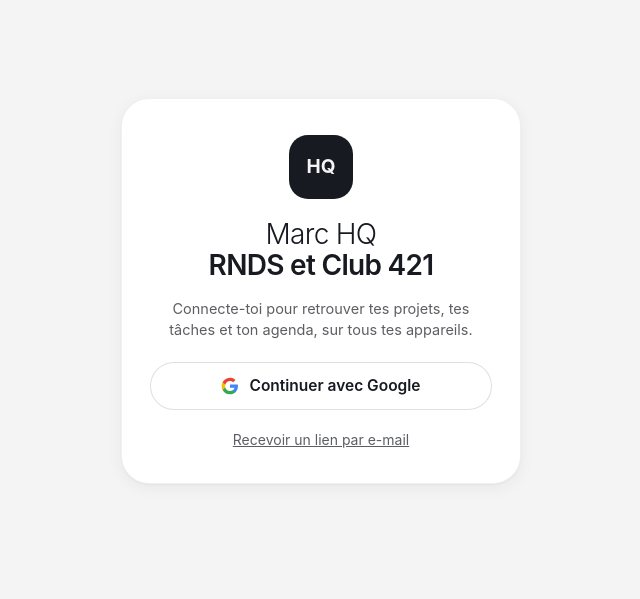
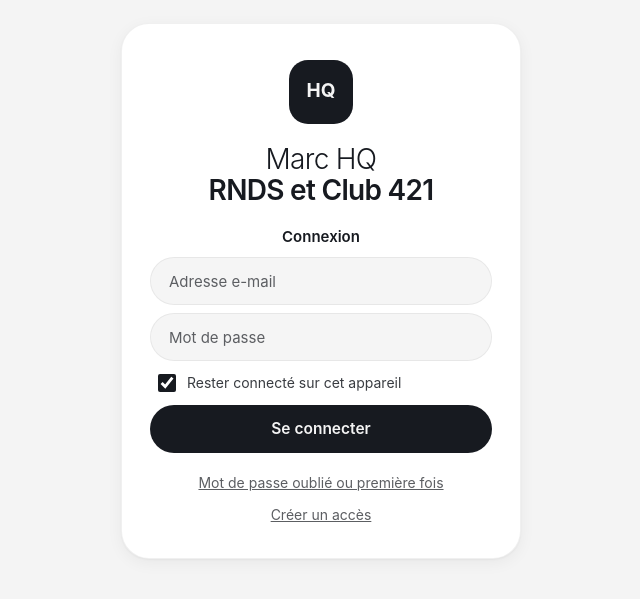
Before and after one commit to RNDSAPP/MARC-HQ, a React (Vite) app: page / in a window 1280 px wide. Shown: the part 109-708 px from the top of the page, without its empty margins (319-959 px from the left). Built offline with nearby package versions, Linux system fonts and the light colour scheme; no server answers; a web font is replaced by a local one.

Commit message:
Connexion par e-mail et mot de passe, avec « Rester connecté »
Co-Authored-By: Claude Opus 5.5 <noreply@anthropic.com>

```diff
--- a/src/components/AuthGate.tsx
+++ b/src/components/AuthGate.tsx
@@ -5,12 +5,20 @@ import { useSession } from '../lib/session';
 import { supabase } from '../lib/supabase';
 
 /**
- * Marc HQ behind its door: nothing shows until someone is signed in with an allowed address. On
- * a computer without the Supabase settings (.env.local), the app opens as before, on sample data.
+ * Marc HQ behind its door: nothing shows until someone is signed in with an allowed address. Back
+ * from a "choose your password" link, the new password is asked first. On a computer without the
+ * Supabase settings (.env.local), the app opens as before, on sample data.
  */
 export default function AuthGate({ children }: { children: ReactNode }) {
   const session = useSession();
   const [allowed, setAllowed] = useState<boolean | undefined>(undefined);
+  const [recovering, setRecovering] = useState(() => window.location.hash.includes('type=recovery'));
+
+  useEffect(() => {
+    if (!supabase) return;
+    const { data } = supabase.auth.onAuthStateChange((event) => event === 'PASSWORD_RECOVERY' && setRecovering(true));
+    return () => data.subscription.unsubscribe();
+  }, []);
 
   useEffect(() => {
     if (!supabase || !session) {
@@ -23,6 +31,7 @@ export default function AuthGate({ children }: { children: ReactNode }) {
   if (!supabase) return <>{children}</>;
   if (session === undefined || (session && allowed === undefined)) return <main className="login" aria-busy="true" />;
   if (!session) return <Login />;
+  if (recovering) return <Login recovering onPasswordSet={() => setRecovering(false)} />;
   if (!allowed) return <Login refused={session.user.email ?? 'Cette adresse'} onSignOut={() => supabase?.auth.signOut()} />;
   return <>{children}</>;
 }
--- a/src/pages/Login.css
+++ b/src/pages/Login.css
@@ -127,3 +127,32 @@
   line-height: 1.4;
   color: var(--text-2);
 }
+
+.login-step {
+  margin: 4px 0 2px;
+  font-size: 15px;
+  font-weight: 600;
+}
+
+.login-links {
+  display: flex;
+  flex-direction: column;
+  align-items: center;
+  gap: 4px;
+}
+
+.login-remember {
+  display: flex;
+  align-items: center;
+  gap: 8px;
+  margin: 2px 4px;
+  font-size: 14px;
+  color: var(--text-2);
+  text-align: left;
+}
+
+.login-remember input {
+  width: 18px;
+  height: 18px;
+  accent-color: var(--text);
+}
--- a/src/pages/Login.tsx
+++ b/src/pages/Login.tsx
@@ -1,45 +1,73 @@
 import { useState } from 'react';
 import type { FormEvent } from 'react';
-import { supabase } from '../lib/supabase';
+import { setRemember, supabase } from '../lib/supabase';
 import './Login.css';
 
-/** Where to come back after signing in: the page Marc asked for. */
+/** Where to come back after an e-mail link: the page Marc asked for. */
 const back = () => window.location.href.split('#')[0];
 
+type Mode = 'login' | 'signup' | 'forgot';
+
+/** Supabase's refusals, in Marc's words. */
+function explain(message: string) {
+  if (/invalid login credentials/i.test(message)) return 'Adresse ou mot de passe incorrect.';
+  if (/email not confirmed/i.test(message)) return 'Confirme d’abord ton adresse avec le lien reçu par e-mail.';
+  if (/rate|limit|seconds/i.test(message)) return 'Trop de mails envoyés cette heure-ci. Réessaie un peu plus tard.';
+  if (/password/i.test(message)) return 'Le mot de passe doit faire au moins 6 caractères.';
+  return 'Ça n’a pas marché. Réessaie.';
+}
+
 /**
- * The door of Marc HQ: sign in with Google in one click, or with a link sent by e-mail. Only the
- * addresses allowed on the server get past it (AuthGate).
+ * The door of Marc HQ: an e-mail and a password. First time (or forgotten password), a link by
+ * e-mail lets Marc choose one. Only the addresses allowed on the server get past it (AuthGate).
  */
-export default function Login({ refused, onSignOut }: { refused?: string; onSignOut?: () => void }) {
+export default function Login({ refused, recovering, onSignOut, onPasswordSet }: {
+  refused?: string;
+  /** Back from a "choose your password" link: ask for the new password. */
+  recovering?: boolean;
+  onSignOut?: () => void;
+  onPasswordSet?: () => void;
+}) {
+  const [mode, setMode] = useState<Mode>('login');
   const [email, setEmail] = useState('');
+  const [password, setPassword] = useState('');
   const [busy, setBusy] = useState(false);
   const [message, setMessage] = useState('');
-  const [byMail, setByMail] = useState(false);
+  const [remember, setRememberChoice] = useState(true);
 
-  async function google() {
+  async function submit(event: FormEvent) {
+    event.preventDefault();
     if (!supabase) return;
     setBusy(true);
-    const { error } = await supabase.auth.signInWithOAuth({ provider: 'google', options: { redirectTo: back() } });
-    if (error) {
+    setMessage('');
+    if (recovering) {
+      const { error } = await supabase.auth.updateUser({ password });
       setBusy(false);
-      setMessage('La connexion Google n’est pas encore activée. Utilise le lien par e-mail.');
+      if (error) setMessage(explain(error.message));
+      else onPasswordSet?.();
+      return;
     }
+    if (mode === 'login') {
+      setRemember(remember);
+      const { error } = await supabase.auth.signInWithPassword({ email: email.trim(), password });
+      setBusy(false);
+      if (error) setMessage(explain(error.message));
+      return;
+    }
+    if (mode === 'signup') {
+      const { data, error } = await supabase.auth.signUp({ email: email.trim(), password, options: { emailRedirectTo: back() } });
+      setBusy(false);
+      if (error) setMessage(explain(error.message));
+      else if (!data.session) setMessage(`Presque fini : ouvre le lien envoyé à ${email.trim()} pour confirmer ton adresse.`);
+      return;
+    }
+    const { error } = await supabase.auth.resetPasswordForEmail(email.trim(), { redirectTo: back() });
+    setBusy(false);
+    setMessage(error ? explain(error.message) : `Lien envoyé à ${email.trim()} : ouvre-le sur cet appareil pour choisir ton mot de passe.`);
   }
 
-  async function sendLink(event: FormEvent) {
-    event.preventDefault();
-    if (!supabase || !email.trim()) return;
-    setBusy(true);
-    const { error } = await supabase.auth.signInWithOtp({ email: email.trim(), options: { emailRedirectTo: back() } });
-    setBusy(false);
-    setMessage(
-      error
-        ? /rate|limit/i.test(error.message)
-          ? 'Trop de liens envoyés cette heure-ci. Réessaie un peu plus tard, ou continue avec Google.'
-          : 'Le lien n’a pas pu partir. Vérifie l’adresse.'
-        : `Lien envoyé à ${email.trim()}. Ouvre-le sur cet appareil.`,
-    );
-  }
+  const title = recovering ? 'Choisis ton mot de passe' : mode === 'signup' ? 'Créer ton accès' : mode === 'forgot' ? 'Mot de passe oublié' : 'Connexion';
+  const action = recovering ? 'Enregistrer' : mode === 'signup' ? 'Créer mon accès' : mode === 'forgot' ? 'Recevoir le lien' : 'Se connecter';
 
   return (
     <main className="login">
@@ -53,44 +81,74 @@ export default function Login({ refused, onSignOut }: { refused?: string; onSign
         {refused ? (
           <>
             <p className="login-text">{refused} n’a pas accès à Marc HQ.</p>
-            <button type="button" className="login-google" onClick={onSignOut}>
+            <button type="button" className="login-send" onClick={onSignOut}>
               Utiliser une autre adresse
             </button>
           </>
         ) : (
-          <>
-            <p className="login-text">Connecte-toi pour retrouver tes projets, tes tâches et ton agenda, sur tous tes appareils.</p>
-            <button type="button" className="login-google" onClick={google} disabled={busy}>
-              <svg width="18" height="18" viewBox="0 0 24 24" aria-hidden="true">
-                <path fill="#4285F4" d="M22.6 12.3c0-.8-.1-1.5-.2-2.2H12v4.2h5.9a5 5 0 0 1-2.2 3.3v2.7h3.6c2.1-1.9 3.3-4.8 3.3-8z" />
-                <path fill="#34A853" d="M12 23c3 0 5.5-1 7.3-2.7l-3.6-2.7c-1 .7-2.2 1.1-3.7 1.1-2.9 0-5.3-1.9-6.2-4.5H2.1v2.8A11 11 0 0 0 12 23z" />
-                <path fill="#FBBC05" d="M5.8 14.2a6.6 6.6 0 0 1 0-4.3V7.1H2.1a11 11 0 0 0 0 9.9l3.7-2.8z" />
-                <path fill="#EA4335" d="M12 5.4c1.6 0 3.1.6 4.2 1.7l3.2-3.2A11 11 0 0 0 2.1 7.1l3.7 2.8C6.7 7.3 9.1 5.4 12 5.4z" />
-              </svg>
-              Continuer avec Google
+          <form className="login-mail" onSubmit={submit}>
+            <p className="login-step">{title}</p>
+            {!recovering && (
+              <>
+                <label className="visually-hidden" htmlFor="login-email">
+                  Adresse e-mail
+                </label>
+                <input id="login-email" className="login-input" type="email" value={email} onChange={(e) => setEmail(e.target.value)} placeholder="Adresse e-mail" autoComplete="email" required />
+              </>
+            )}
+            {mode !== 'forgot' || recovering ? (
+              <>
+                <label className="visually-hidden" htmlFor="login-password">
+                  Mot de passe
+                </label>
+                <input
+                  id="login-password"
+                  className="login-input"
+                  type="password"
+                  value={password}
+                  onChange={(e) => setPassword(e.target.value)}
+                  placeholder={recovering || mode === 'signup' ? 'Nouveau mot de passe (6 caractères min.)' : 'Mot de passe'}
+                  autoComplete={recovering || mode === 'signup' ? 'new-password' : 'current-password'}
+                  minLength={6}
+                  required
+                />
+              </>
+            ) : null}
+            {mode === 'login' && !recovering && (
+              <label className="login-remember">
+                <input type="checkbox" checked={remember} onChange={(e) => setRememberChoice(e.target.checked)} />
+                Rester connecté sur cet appareil
+              </label>
+            )}
+            <button type="submit" className="login-send" disabled={busy}>
+              {busy ? '…' : action}
             </button>
-            {byMail ? (
-              <form className="login-mail" onSubmit={sendLink}>
-                <label className="visually-hidden" htmlFor="login-email">
-                  Ton adresse e-mail
-                </label>
-                <input id="login-email" className="login-input" type="email" value={email} onChange={(e) => setEmail(e.target.value)} placeholder="Ton adresse e-mail" autoComplete="email" />
-                <button type="submit" className="login-send" disabled={busy || !email.trim()}>
-                  Recevoir le lien
-                </button>
-              </form>
-            ) : (
-              <button type="button" className="login-other" onClick={() => setByMail(true)}>
-                Recevoir un lien par e-mail
-              </button>
-            )}
-          </>
+          </form>
         )}
         {message && (
           <p className="login-message" role="status">
             {message}
           </p>
         )}
+        {!refused && !recovering && (
+          <div className="login-links">
+            {mode !== 'login' && (
+              <button type="button" className="login-other" onClick={() => { setMode('login'); setMessage(''); }}>
+                J’ai déjà un mot de passe
+              </button>
+            )}
+            {mode !== 'forgot' && (
+              <button type="button" className="login-other" onClick={() => { setMode('forgot'); setMessage(''); }}>
+                Mot de passe oublié ou première fois
+              </button>
+            )}
+            {mode !== 'signup' && (
+              <button type="button" className="login-other" onClick={() => { setMode('signup'); setMessage(''); }}>
+                Créer un accès
+              </button>
+            )}
+          </div>
+        )}
       </div>
     </main>
   );
```
Also changed, not shown: src/lib/supabase.ts (+48 -1 lines).
